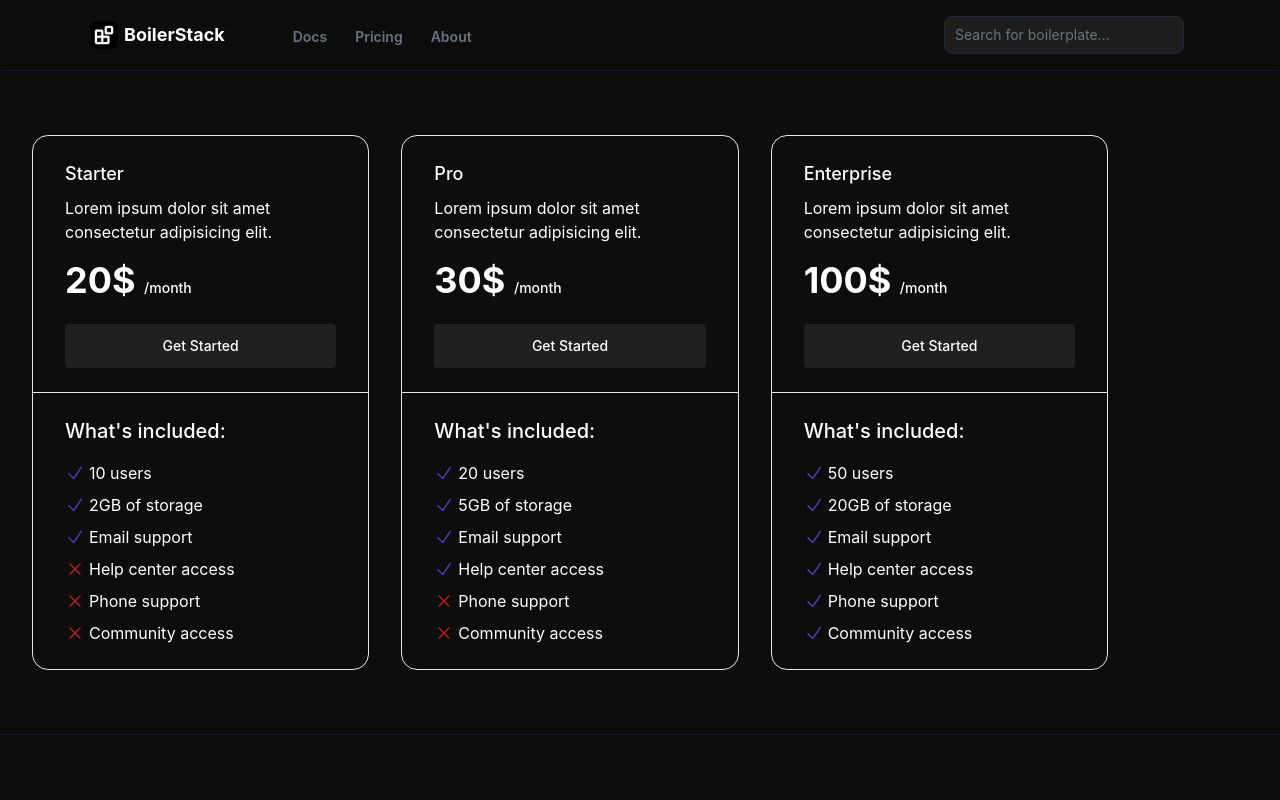
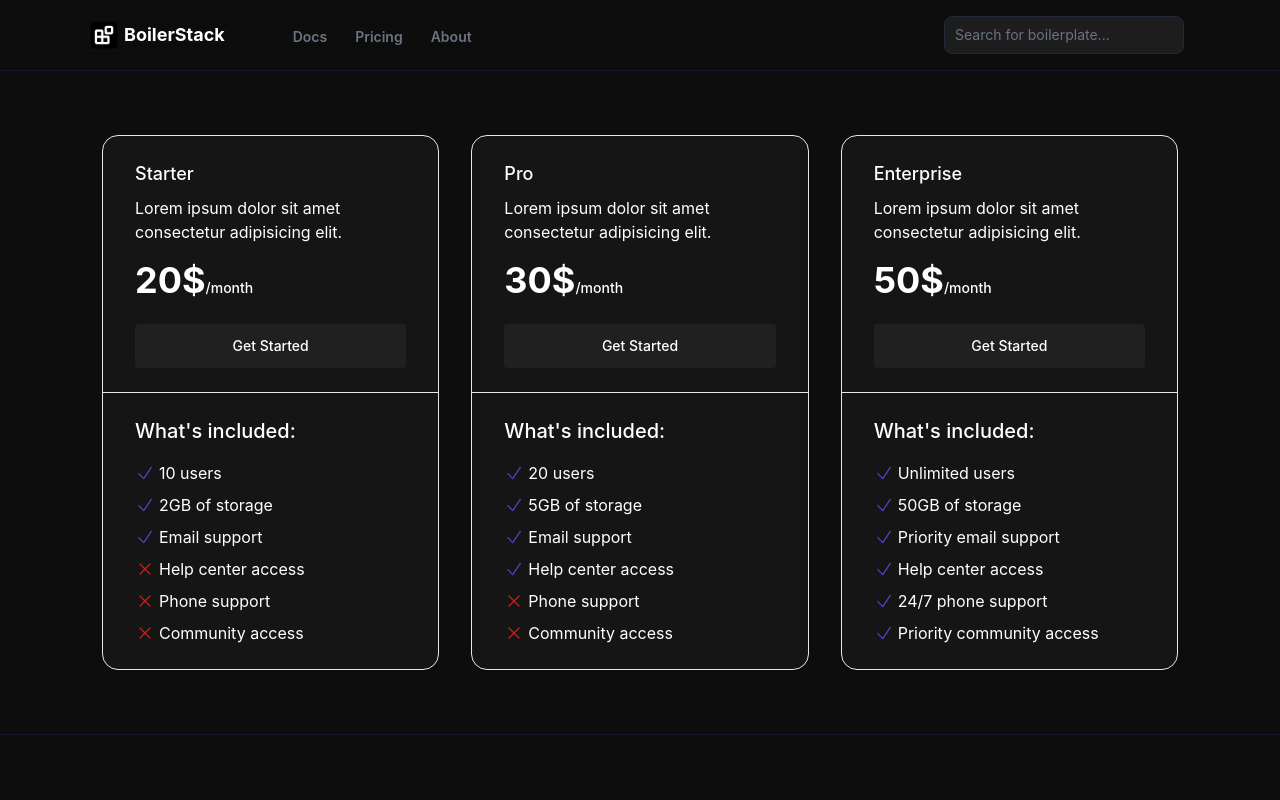
Before and after one commit to yashmandi/boilerstack, a React (Vite) app: page /pricing in a window 1280 px wide. Shown: the top 800 px of the page. Built offline with nearby package versions, Linux system fonts and the light colour scheme; a web font is replaced by a local one.

Commit message:
pricing ui fic

```diff
--- a/src/pages/Pricing.jsx
+++ b/src/pages/Pricing.jsx
@@ -1,34 +1,31 @@
 import React from "react";
 import NavbarComponent from "../components/NavbarComponent";
 import Footer from "../components/Footer";
+
 const Pricing = () => {
   return (
-    <div>
+    <div className="flex flex-col min-h-screen">
       <NavbarComponent />
-      <div className="max-w-screen-xl px-4 py-8 pl-1  sm:px-6 sm:py-12 lg:px-8 lg:py-16">
+
+      <main className="flex-grow flex items-center justify-center bg-[#0d0d0d]">
+        <div className="max-w-screen-xl px-4 py-8 pl-1 sm:px-6 sm:py-12 lg:px-8 lg:py-16">
           <div className="grid grid-cols-1 gap-4 sm:grid-cols-2 sm:items-stretch md:grid-cols-3 md:gap-8">
-          <div className="divide-y divide-gray-200 rounded-2xl border border-gray-200 shadow-sm">
+            {/* Starter Plan */}
+            <div className="divide-y divide-gray-200 rounded-2xl border border-gray-200 shadow-sm bg-[#151515]">
               <div className="p-6 sm:px-8">
                 <h2 className="text-lg font-medium text-white">
                   Starter
                   <span className="sr-only">Plan</span>
                 </h2>
-
                 <p className="mt-2 text-white">
                   Lorem ipsum dolor sit amet consectetur adipisicing elit.
                 </p>
-
                 <p className="mt-2 sm:mt-4">
                   <strong className="text-3xl font-bold text-white sm:text-4xl">
-                  {" "}
-                  20${" "}
+                    20$
                   </strong>
-
-                <span className="text-sm font-medium text-white">
-                  /month
-                </span>
+                  <span className="text-sm font-medium text-white">/month</span>
                 </p>
-
                 <a
                   className="mt-4 block rounded transition-all bg-[#202020] px-12 py-3 text-center text-sm font-medium text-white hover:bg-[#0d0d0d] hover:text-[#ffffff] focus:outline-none focus:ring active:text-indigo-500 sm:mt-6"
                   href="#"
@@ -36,12 +33,10 @@ const Pricing = () => {
                   Get Started
                 </a>
               </div>
-
               <div className="p-6 sm:px-8">
                 <p className="text-lg font-medium text-white sm:text-xl">
                   What's included:
                 </p>
-
                 <ul className="mt-2 space-y-2 sm:mt-4">
                   <li className="flex items-center gap-1">
                     <svg
@@ -58,10 +53,8 @@ const Pricing = () => {
                         d="M4.5 12.75l6 6 9-13.5"
                       />
                     </svg>
-
-                  <span className="text-white"> 10 users </span>
+                    <span className="text-white">10 users</span>
                   </li>
-
                   <li className="flex items-center gap-1">
                     <svg
                       xmlns="http://www.w3.org/2000/svg"
@@ -77,10 +70,8 @@ const Pricing = () => {
                         d="M4.5 12.75l6 6 9-13.5"
                       />
                     </svg>
-
-                  <span className="text-white"> 2GB of storage </span>
+                    <span className="text-white">2GB of storage</span>
                   </li>
-
                   <li className="flex items-center gap-1">
                     <svg
                       xmlns="http://www.w3.org/2000/svg"
@@ -96,10 +87,8 @@ const Pricing = () => {
                         d="M4.5 12.75l6 6 9-13.5"
                       />
                     </svg>
-
-                  <span className="text-white"> Email support </span>
+                    <span className="text-white">Email support</span>
                   </li>
-
                   <li className="flex items-center gap-1">
                     <svg
                       xmlns="http://www.w3.org/2000/svg"
@@ -115,10 +104,8 @@ const Pricing = () => {
                         d="M6 18L18 6M6 6l12 12"
                       />
                     </svg>
-
-                  <span className="text-white"> Help center access </span>
+                    <span className="text-white">Help center access</span>
                   </li>
-
                   <li className="flex items-center gap-1">
                     <svg
                       xmlns="http://www.w3.org/2000/svg"
@@ -134,10 +121,8 @@ const Pricing = () => {
                         d="M6 18L18 6M6 6l12 12"
                       />
                     </svg>
-
-                  <span className="text-white"> Phone support </span>
+                    <span className="text-white">Phone support</span>
                   </li>
-
                   <li className="flex items-center gap-1">
                     <svg
                       xmlns="http://www.w3.org/2000/svg"
@@ -153,35 +138,28 @@ const Pricing = () => {
                         d="M6 18L18 6M6 6l12 12"
                       />
                     </svg>
-
-                  <span className="text-white"> Community access </span>
+                    <span className="text-white">Community access</span>
                   </li>
                 </ul>
               </div>
             </div>
 
-          <div className="divide-y divide-gray-200 rounded-2xl border border-gray-200 shadow-sm">
+            {/* Pro Plan */}
+            <div className="divide-y divide-gray-200 rounded-2xl border border-gray-200 shadow-sm bg-[#151515]">
               <div className="p-6 sm:px-8">
                 <h2 className="text-lg font-medium text-white">
                   Pro
                   <span className="sr-only">Plan</span>
                 </h2>
-
                 <p className="mt-2 text-white">
                   Lorem ipsum dolor sit amet consectetur adipisicing elit.
                 </p>
-
                 <p className="mt-2 sm:mt-4">
                   <strong className="text-3xl font-bold text-white sm:text-4xl">
-                  {" "}
-                  30${" "}
+                    30$
                   </strong>
-
-                <span className="text-sm font-medium text-white">
-                  /month
-                </span>
+                  <span className="text-sm font-medium text-white">/month</span>
                 </p>
-
                 <a
                   className="mt-4 block rounded transition-all bg-[#202020] px-12 py-3 text-center text-sm font-medium text-white hover:bg-[#0d0d0d] hover:text-[#ffffff] focus:outline-none focus:ring active:text-indigo-500 sm:mt-6"
                   href="#"
@@ -189,12 +167,10 @@ const Pricing = () => {
                   Get Started
                 </a>
               </div>
-
               <div className="p-6 sm:px-8">
                 <p className="text-lg font-medium text-white sm:text-xl">
                   What's included:
                 </p>
-
                 <ul className="mt-2 space-y-2 sm:mt-4">
                   <li className="flex items-center gap-1">
                     <svg
@@ -211,10 +187,8 @@ const Pricing = () => {
                         d="M4.5 12.75l6 6 9-13.5"
                       />
                     </svg>
-
-                  <span className="text-white"> 20 users </span>
+                    <span className="text-white">20 users</span>
                   </li>
-
                   <li className="flex items-center gap-1">
                     <svg
                       xmlns="http://www.w3.org/2000/svg"
@@ -230,10 +204,8 @@ const Pricing = () => {
                         d="M4.5 12.75l6 6 9-13.5"
                       />
                     </svg>
-
-                  <span className="text-white"> 5GB of storage </span>
+                    <span className="text-white">5GB of storage</span>
                   </li>
-
                   <li className="flex items-center gap-1">
                     <svg
                       xmlns="http://www.w3.org/2000/svg"
@@ -249,10 +221,8 @@ const Pricing = () => {
                         d="M4.5 12.75l6 6 9-13.5"
                       />
                     </svg>
-
-                  <span className="text-white"> Email support </span>
+                    <span className="text-white">Email support</span>
                   </li>
-
                   <li className="flex items-center gap-1">
                     <svg
                       xmlns="http://www.w3.org/2000/svg"
@@ -268,10 +238,8 @@ const Pricing = () => {
                         d="M4.5 12.75l6 6 9-13.5"
                       />
                     </svg>
-
-                  <span className="text-white"> Help center access </span>
+                    <span className="text-white">Help center access</span>
                   </li>
-
                   <li className="flex items-center gap-1">
                     <svg
                       xmlns="http://www.w3.org/2000/svg"
@@ -287,10 +255,8 @@ const Pricing = () => {
                         d="M6 18L18 6M6 6l12 12"
                       />
                     </svg>
-
-                  <span className="text-white"> Phone support </span>
+                    <span className="text-white">Phone support</span>
                   </li>
-
                   <li className="flex items-center gap-1">
                     <svg
                       xmlns="http://www.w3.org/2000/svg"
@@ -306,35 +272,28 @@ const Pricing = () => {
                         d="M6 18L18 6M6 6l12 12"
                       />
                     </svg>
-
-                  <span className="text-white"> Community access </span>
+                    <span className="text-white">Community access</span>
                   </li>
                 </ul>
               </div>
             </div>
 
-          <div className="divide-y divide-gray-200 rounded-2xl border border-gray-200 shadow-sm">
+            {/* Enterprise Plan */}
+            <div className="divide-y divide-gray-200 rounded-2xl border border-gray-200 shadow-sm bg-[#151515]">
               <div className="p-6 sm:px-8">
                 <h2 className="text-lg font-medium text-white">
                   Enterprise
                   <span className="sr-only">Plan</span>
                 </h2>
-
                 <p className="mt-2 text-white">
                   Lorem ipsum dolor sit amet consectetur adipisicing elit.
                 </p>
-
                 <p className="mt-2 sm:mt-4">
                   <strong className="text-3xl font-bold text-white sm:text-4xl">
-                  {" "}
-                  100${" "}
+                    50$
                   </strong>
-
-                <span className="text-sm font-medium text-white">
-                  /month
-                </span>
+                  <span className="text-sm font-medium text-white">/month</span>
                 </p>
-
                 <a
                   className="mt-4 block rounded transition-all bg-[#202020] px-12 py-3 text-center text-sm font-medium text-white hover:bg-[#0d0d0d] hover:text-[#ffffff] focus:outline-none focus:ring active:text-indigo-500 sm:mt-6"
                   href="#"
@@ -342,12 +301,10 @@ const Pricing = () => {
                   Get Started
                 </a>
               </div>
-
               <div className="p-6 sm:px-8">
                 <p className="text-lg font-medium text-white sm:text-xl">
                   What's included:
                 </p>
-
                 <ul className="mt-2 space-y-2 sm:mt-4">
                   <li className="flex items-center gap-1">
                     <svg
@@ -364,10 +321,8 @@ const Pricing = () => {
                         d="M4.5 12.75l6 6 9-13.5"
                       />
                     </svg>
-
-                  <span className="text-white"> 50 users </span>
+                    <span className="text-white">Unlimited users</span>
                   </li>
-
                   <li className="flex items-center gap-1">
                     <svg
                       xmlns="http://www.w3.org/2000/svg"
@@ -383,10 +338,8 @@ const Pricing = () => {
                         d="M4.5 12.75l6 6 9-13.5"
                       />
                     </svg>
-
-                  <span className="text-white"> 20GB of storage </span>
+                    <span className="text-white">50GB of storage</span>
                   </li>
-
                   <li className="flex items-center gap-1">
                     <svg
                       xmlns="http://www.w3.org/2000/svg"
@@ -402,10 +355,8 @@ const Pricing = () => {
                         d="M4.5 12.75l6 6 9-13.5"
                       />
                     </svg>
-
-                  <span className="text-white"> Email support </span>
+                    <span className="text-white">Priority email support</span>
                   </li>
-
                   <li className="flex items-center gap-1">
                     <svg
                       xmlns="http://www.w3.org/2000/svg"
@@ -421,10 +372,8 @@ const Pricing = () => {
                         d="M4.5 12.75l6 6 9-13.5"
                       />
                     </svg>
-
-                  <span className="text-white"> Help center access </span>
+                    <span className="text-white">Help center access</span>
                   </li>
-
                   <li className="flex items-center gap-1">
                     <svg
                       xmlns="http://www.w3.org/2000/svg"
@@ -440,10 +389,8 @@ const Pricing = () => {
                         d="M4.5 12.75l6 6 9-13.5"
                       />
                     </svg>
-
-                  <span className="text-white"> Phone support </span>
+                    <span className="text-white">24/7 phone support</span>
                   </li>
-
                   <li className="flex items-center gap-1">
                     <svg
                       xmlns="http://www.w3.org/2000/svg"
@@ -459,14 +406,15 @@ const Pricing = () => {
                         d="M4.5 12.75l6 6 9-13.5"
                       />
                     </svg>
-
-                  <span className="text-white"> Community access </span>
+                    <span className="text-white">Priority community access</span>
                   </li>
                 </ul>
               </div>
             </div>
           </div>
         </div>
+      </main>
+
       <Footer />
     </div>
   );
```
Lines whose indentation alone changed are shown as unchanged.
